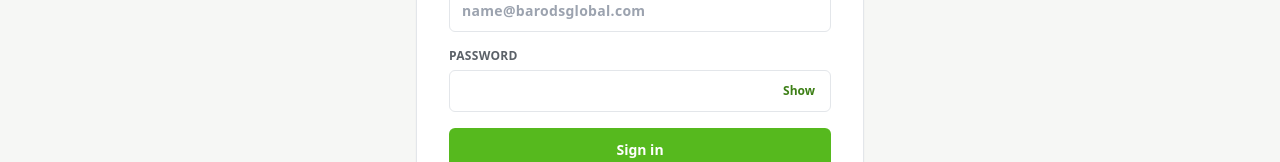
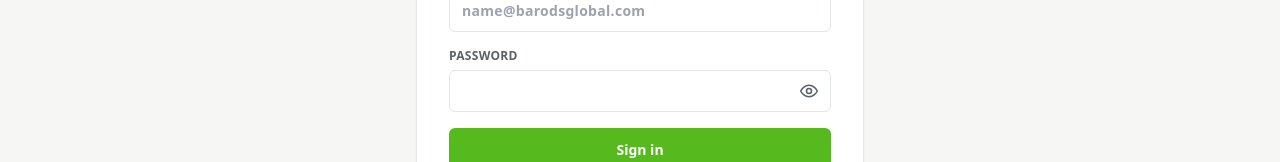
Before and after one commit to kingdom-mot/barods-global, a Next.js app: page /login in a window 1280 px wide. Shown: the part 390-552 px from the top of the page. Built offline with nearby package versions, Linux system fonts and the light colour scheme; no server answers.

Commit message:
Eye toggle on every password field (shared PasswordInput)
Co-Authored-By: Claude Opus 5.5 <noreply@anthropic.com>
Claude-Session: https://claude.ai/code/session_01D3N5c7WKji9gEaK54WJF7U

```diff
--- a/src/app/portal/set-password/page.tsx
+++ b/src/app/portal/set-password/page.tsx
@@ -2,6 +2,7 @@
 
 import Link from 'next/link';
 import { useState, useTransition } from 'react';
+import PasswordInput from '@/components/PasswordInput';
 import { setPassword } from '../actions';
 
 /** Reached from the invite email (first password) or the reset email, or from the menu. */
@@ -26,8 +27,8 @@ export default function SetPasswordPage() {
           });
         }}
       >
-        <label className="label">New password<input name="p1" type="password" minLength={8} className="field" autoComplete="new-password" required /></label>
-        <label className="label">Type it again<input name="p2" type="password" minLength={8} className="field" autoComplete="new-password" required /></label>
+        <label className="label">New password<PasswordInput name="p1" minLength={8} autoComplete="new-password" required /></label>
+        <label className="label">Type it again<PasswordInput name="p2" minLength={8} autoComplete="new-password" required /></label>
         {msg && <p className={`rounded-lg p-3 text-sm ${msg.ok ? 'bg-brand-greenLight text-brand-greenDark' : 'bg-red-50 text-red-800'}`} role="status">{msg.text}</p>}
         <button type="submit" className="btn-green w-full" disabled={pending}>{pending ? 'Saving…' : 'Save password'}</button>
         {msg?.ok && <Link href="/portal" className="btn-outline w-full">Go to my dashboard</Link>}
--- /dev/null
+++ b/src/components/PasswordInput.tsx
@@ -0,0 +1,36 @@
+'use client';
+
+import { useState } from 'react';
+
+/** Password box with an eye button to show or hide what's typed. Used for every password field. */
+export default function PasswordInput(props: Omit<React.InputHTMLAttributes<HTMLInputElement>, 'type' | 'className'>) {
+  const [show, setShow] = useState(false);
+  return (
+    <span className="relative block">
+      <input {...props} type={show ? 'text' : 'password'} className="field pr-12" />
+      <button
+        type="button"
+        onClick={() => setShow((s) => !s)}
+        aria-label={show ? 'Hide password' : 'Show password'}
+        aria-pressed={show}
+        title={show ? 'Hide password' : 'Show password'}
+        className="absolute inset-y-0 right-0 flex w-11 items-center justify-center rounded-r-md text-muted transition-colors hover:text-brand-green focus-visible:text-brand-green focus-visible:outline-none"
+      >
+        <svg width="20" height="20" viewBox="0 0 24 24" fill="none" stroke="currentColor" strokeWidth="1.8" strokeLinecap="round" strokeLinejoin="round" aria-hidden="true">
+          {show ? (
+            <>
+              <path d="M3 3l18 18" />
+              <path d="M10.6 5.1A10.4 10.4 0 0 1 12 5c5 0 9 4.5 10 7-0.4 1-1.3 2.4-2.6 3.7M6.6 6.6C4.4 8 2.8 10.1 2 12c1 2.5 5 7 10 7 1.8 0 3.4-.6 4.8-1.4" />
+              <path d="M9.9 9.9a3 3 0 0 0 4.2 4.2" />
+            </>
+          ) : (
+            <>
+              <path d="M2 12c1-2.5 5-7 10-7s9 4.5 10 7c-1 2.5-5 7-10 7S3 14.5 2 12z" />
+              <circle cx="12" cy="12" r="3" />
+            </>
+          )}
+        </svg>
+      </button>
+    </span>
+  );
+}
--- a/src/components/portal/LoginForm.tsx
+++ b/src/components/portal/LoginForm.tsx
@@ -3,13 +3,13 @@
 import Link from 'next/link';
 import { useRouter } from 'next/navigation';
 import { useState } from 'react';
+import PasswordInput from '@/components/PasswordInput';
 import { BARODS_DOMAIN, createClient } from '@/lib/supabase/browser';
 
 export default function LoginForm({ next, notice }: { next: string; notice?: string }) {
   const router = useRouter();
   const [error, setError] = useState<string | null>(null);
   const [busy, setBusy] = useState(false);
-  const [show, setShow] = useState(false);
 
   async function onSubmit(e: React.FormEvent<HTMLFormElement>) {
     e.preventDefault();
@@ -44,12 +44,7 @@ export default function LoginForm({ next, notice }: { next: string; notice?: str
       </label>
       <label className="label">
         Password
-        <span className="relative">
-          <input name="password" type={show ? 'text' : 'password'} className="field pr-16" autoComplete="current-password" required />
-          <button type="button" onClick={() => setShow(!show)} className="absolute right-2 top-1/2 -translate-y-1/2 rounded px-2 py-1 text-xs font-semibold normal-case tracking-normal text-brand-greenDark">
-            {show ? 'Hide' : 'Show'}
-          </button>
-        </span>
+        <PasswordInput name="password" autoComplete="current-password" required />
       </label>
       {error && <p className="text-sm text-red-700" role="alert">{error}</p>}
       <button type="submit" className="btn-green" disabled={busy}>{busy ? 'Signing in…' : 'Sign in'}</button>
```
